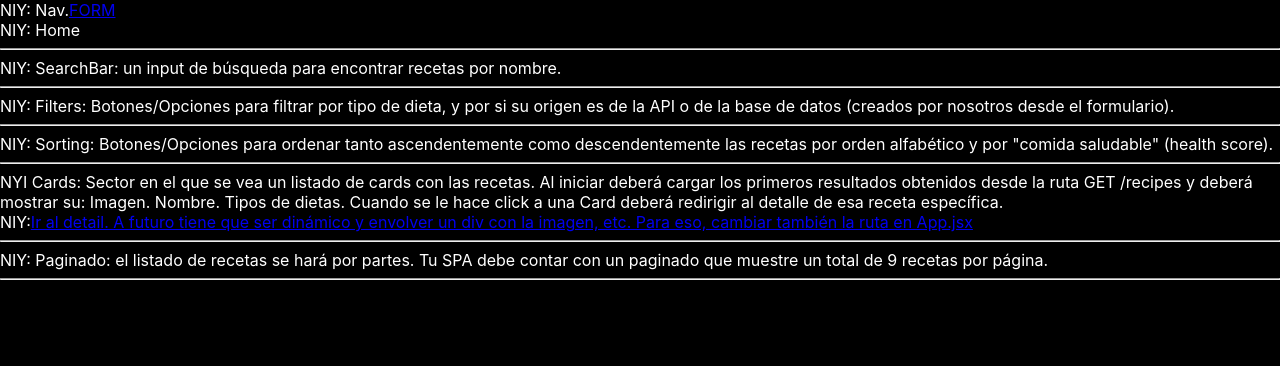
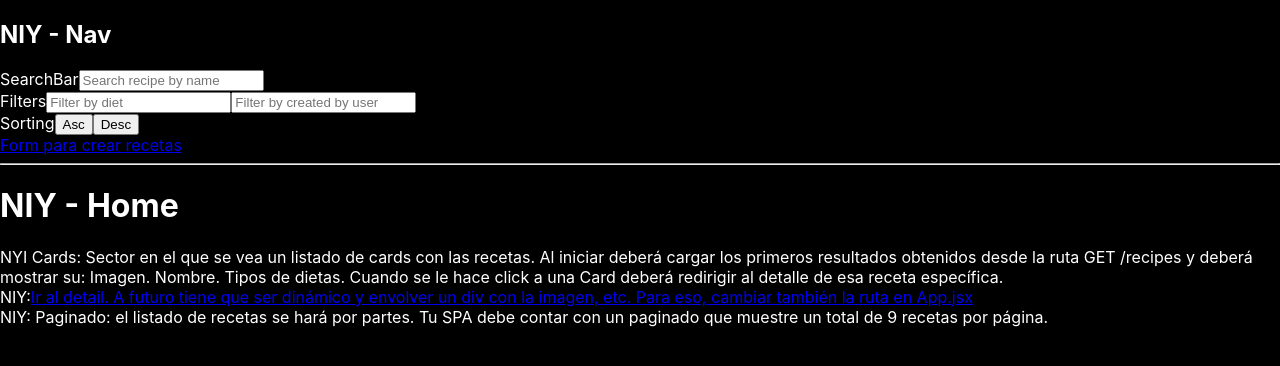
Before and after one commit to gastondvoskin/PI-food, a React (Create React App) app in the folder client/: page /home in a window 1280 px wide. Shown: the top 366 px of the page. Built offline with nearby package versions, Linux system fonts and the light colour scheme.

Commit message:
SearchBar, Filters, Sorting rendered by Nav and added basic inputs and buttons

```diff
--- a/client/src/components/Filters/Filters.jsx
+++ b/client/src/components/Filters/Filters.jsx
@@ -4,13 +4,15 @@ import styles from './Filters.module.css';
 const Filters = () => {
     return (
         <div>
-            NIY:
-            Filters: Botones/Opciones para filtrar por tipo de dieta, y por si su origen es de la API o de la base de datos (creados por nosotros desde el formulario).
+            <span>Filters</span>
+            <input
+                placeholder="Filter by diet"
+            />
+            <input
+                placeholder="Filter by created by user"
+            />
         </div>
     );
 };
 
 export default Filters;
-
-
-// Filters: Botones/Opciones para filtrar por tipo de dieta, y por si su origen es de la API o de la base de datos (creados por nosotros desde el formulario).
--- a/client/src/components/Home/Home.jsx
+++ b/client/src/components/Home/Home.jsx
@@ -2,34 +2,17 @@ import React from "react";
 import styles from './Home.module.css';
 import { NavLink } from "react-router-dom";
 // importo los componentes a renderizar
-import SearchBar from "../SearchBar/SearchBar.jsx";
 import Cards from "../Cards/Cards.jsx";
-import Filters from "../Filters/Filters.jsx";
-import Sorting from "../Sorting/Sorting.jsx";
 import Pagination from "../Pagination/Pagination.jsx";
 
 
 const Home = () => {
     return (
         <div>
-            NIY: Home
             <hr />
-
-            <SearchBar />
-            <hr />
-
-            <Filters />
-            <hr />
-
-            <Sorting />
-            <hr />
-
+            <h1>NIY - Home</h1>
             <Cards />
-            <hr />
-
             <Pagination />
-            <hr />
-
         </div>
     );
 };
--- a/client/src/components/Nav/Nav.jsx
+++ b/client/src/components/Nav/Nav.jsx
@@ -1,18 +1,21 @@
 import React from "react";
 import styles from './Nav.module.css';
 import { NavLink } from "react-router-dom";
+import SearchBar from "../SearchBar/SearchBar.jsx";
+import Filters from "../Filters/Filters.jsx";
+import Sorting from "../Sorting/Sorting.jsx";
 
 
 const Nav = () => {
     return (
         <nav>
-            NIY: Nav.
-            <NavLink to='/form'>FORM</NavLink>
+            <h1>NIY - Nav</h1>
+            <SearchBar />
+            <Filters />
+            <Sorting />
+            <NavLink to='/form'>Form para crear recetas</NavLink>
         </nav>
     );
 };
 
 export default Nav;
-
-
-// Tono. Nav: componente Nav que se renderice en Home por fuera de las rutas. Este componente Nav debe tener un link al Form. A futuro, incluir dentro del Nav los componentes SearchBar, Filters y Sorting.
--- a/client/src/components/SearchBar/SearchBar.jsx
+++ b/client/src/components/SearchBar/SearchBar.jsx
@@ -1,15 +1,16 @@
 import React from "react";
 import styles from './SearchBar.module.css';
+
 
 const SearchBar = () => {
     return (
         <div>
-            NIY: SearchBar: un input de búsqueda para encontrar recetas por nombre.
+            <span>SearchBar</span>
+            <input
+                placeholder="Search recipe by name"
+            />
         </div>
     );
 };
 
 export default SearchBar;
-
-
-// SearchBar: un input de búsqueda para encontrar recetas por nombre.
--- a/client/src/components/Sorting/Sorting.jsx
+++ b/client/src/components/Sorting/Sorting.jsx
@@ -4,8 +4,9 @@ import styles from './Sorting.module.css';
 const Sorting = () => {
     return (
         <div>
-            NIY:
-            Sorting: Botones/Opciones para ordenar tanto ascendentemente como descendentemente las recetas por orden alfabético y por "comida saludable" (health score).
+            <span>Sorting</span>
+            <button>Asc</button>
+            <button>Desc</button>
         </div>
     );
 };
```
Also changed, not shown: 1 other file (tests, documents, lock files or other folders).
